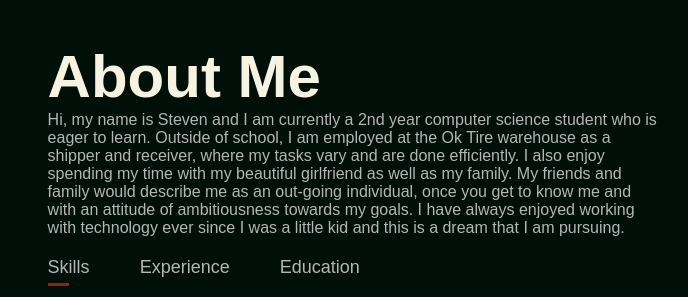
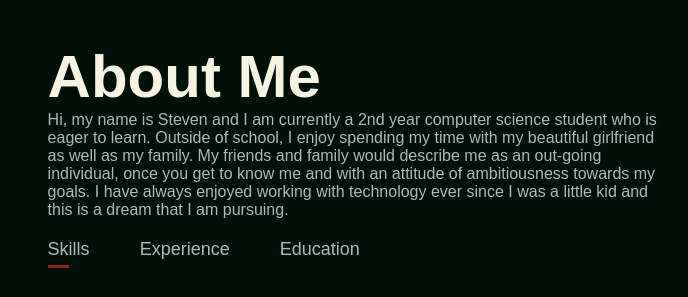
Before and after one commit to StevenDuong04/StevenDuong.github.io, a plain HTML site: page about.html in a window 1280 px wide. Shown: the part 247-544 px from the top of the page, 490-1178 px from the left. Drawn offline with Linux system fonts and the light colour scheme.

Commit message:
Update about.html

```diff
--- a/about.html
+++ b/about.html
@@ -35,8 +35,7 @@
                     <div class="about-col-2">
                         <h1 class="sub-title">About Me</h1>
                         <p>Hi, my name is Steven and I am currently a 2nd year computer science student who is eager to learn.
-                            Outside of school, I am employed at the Ok Tire warehouse as a shipper and receiver, where
-                            my tasks vary and are done efficiently. I also enjoy spending my time with my beautiful girlfriend
+                            Outside of school, I enjoy spending my time with my beautiful girlfriend
                             as well as my family. My friends and family would describe me as an out-going individual, once you get
                             to know me and with an attitude of ambitiousness towards my goals. I have always enjoyed working with
                             technology ever since I was a little kid and this is a dream that I am pursuing.</p>
```
